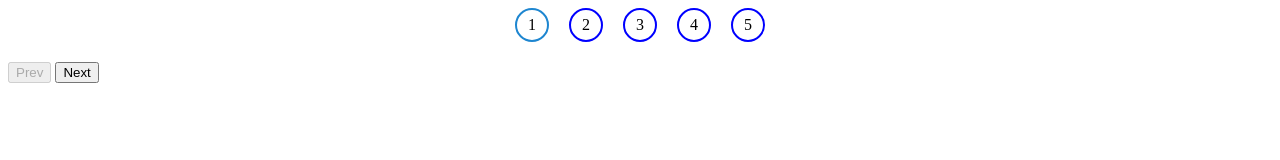
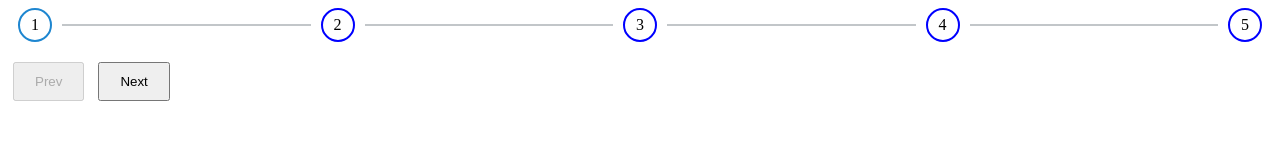
Before and after one commit to acciojob/progress-bar-Rudranil8, a website: page main.html in a window 1280 px wide. Drawn offline with Linux system fonts and the light colour scheme.

Commit message:
created a submission

```diff
--- a/styles.css
+++ b/styles.css
@@ -22,3 +22,15 @@
 	border-color:#1e86d0;
 	color:black;
 }
+.line{
+	height:2px;
+	flex:1px;
+	background:#c2c6c9;
+}
+.line .active{
+	background: #1e86d0;
+}
+button{
+	padding:10px 20px;
+	margin:0 5px;
+}
```
